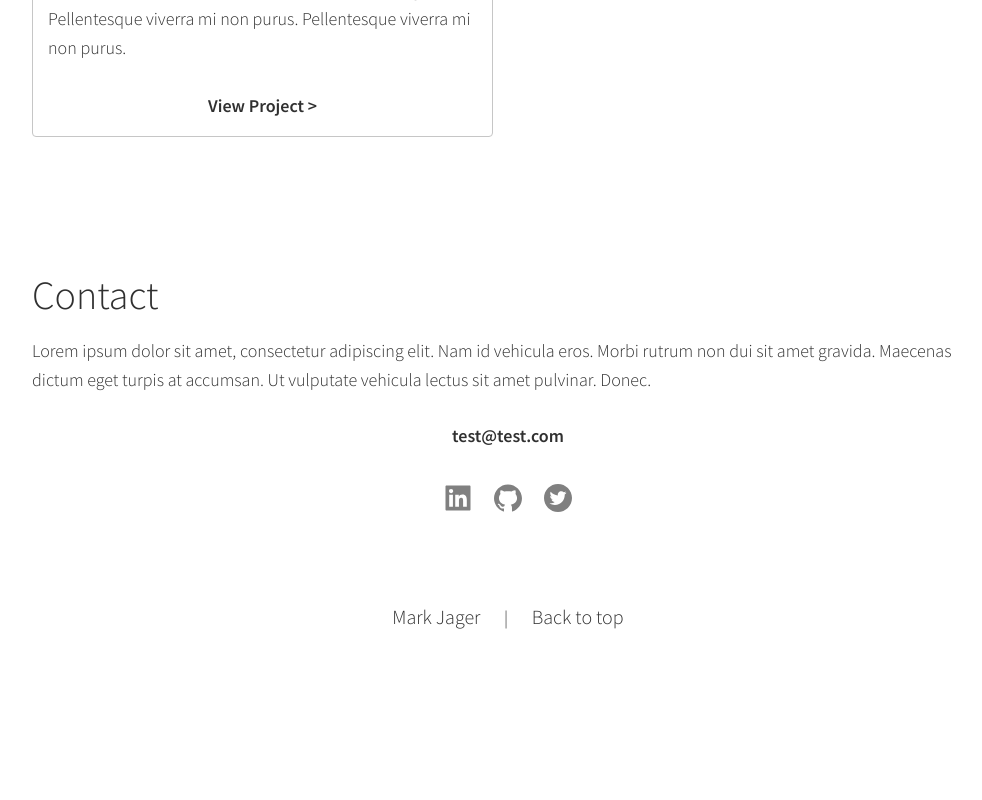
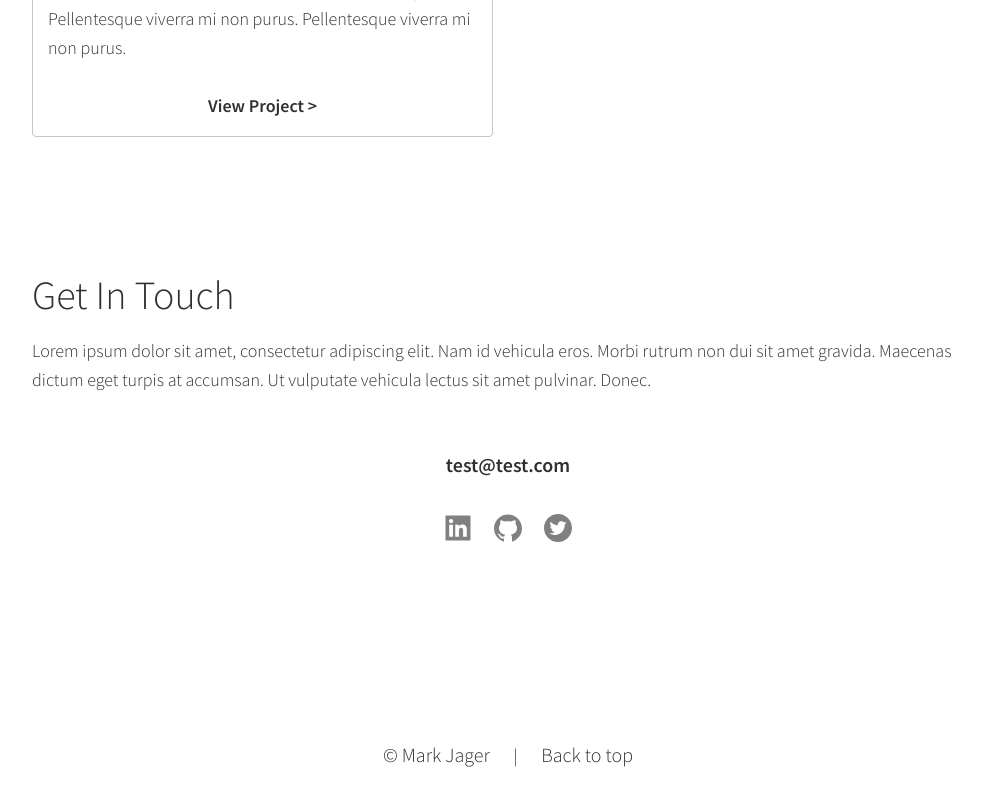
Before and after one commit to markjager13/next-portfolio, a Next.js app: page / in a window 1280 px wide. Shown: the part 2059-2859 px from the top of the page, without its empty margins (132-1114 px from the left). Before the commit the page ends 2694 px from the top, so only its background shows below. Built offline with nearby package versions, Linux system fonts and the light colour scheme.

Commit message:
finished styling contact

```diff
--- a/components/Contact.js
+++ b/components/Contact.js
@@ -6,11 +6,13 @@ import { AiFillLinkedin, AiFillGithub, AiFillTwitterCircle } from 'react-icons/a
 const Contact = () => {
   return (
     <Section id="contact">
-      <Title>Contact</Title>
+      <Title>Get In Touch</Title>
       <p>Lorem ipsum dolor sit amet, consectetur adipiscing elit. Nam id vehicula eros. Morbi rutrum non dui sit amet gravida. Maecenas dictum eget turpis at accumsan. Ut vulputate vehicula lectus sit amet pulvinar. Donec.</p>
       <ContactEmail>
         <Link href="mailto: test@test.com" passHref>
-          <EmailLink><span>test@test.com</span></EmailLink>
+          <EmailLink>
+              <span>test@test.com</span>
+          </EmailLink>
         </Link>
       </ContactEmail>
       <ContactSocial>
--- a/components/Footer.js
+++ b/components/Footer.js
@@ -6,7 +6,7 @@ import { StyledFooter } from '../components/styles/Footer.styled';
 const Footer = () => {
   return (
     <StyledFooter>
-        <p>Mark Jager</p>
+        <p>&copy; Mark Jager</p>
         <span> | </span>
         <Link href="#header">
             <a>Back to top</a>
--- a/components/styles/Contact.styled.js
+++ b/components/styles/Contact.styled.js
@@ -2,6 +2,7 @@ import styled from 'styled-components';
 
 export const Section = styled.div`
     padding: 3.5em 2em;
+    padding-bottom: 8em;
     max-width: 1024px;
     margin: 0 auto;
 `;
@@ -15,15 +16,16 @@ export const ContactEmail = styled.div`
     display: flex;
     justify-content: center;
     align-items: center;
+    margin-top: 3em;
 `;
 
 export const EmailLink = styled.a`
     display: inline-block;
     font-weight: 600;
     color: #303030;
-    padding-top: 1.5em;
 
     span {
+        font-size: 1.25rem;
         width: 115px;
         height: 30px;
         transition: border-bottom ease 250ms;
@@ -75,6 +77,4 @@ export const SocialList = styled.ul`
             }
         }
     }
-
-
 `;
--- a/components/styles/Footer.styled.js
+++ b/components/styles/Footer.styled.js
@@ -4,6 +4,7 @@ export const StyledFooter = styled.div`
     max-width: 1024px;
     margin: 0 auto;
     text-align: center;
+    padding: 1.5em 0;
 
     p, a {
         padding: 0 1em;
```
